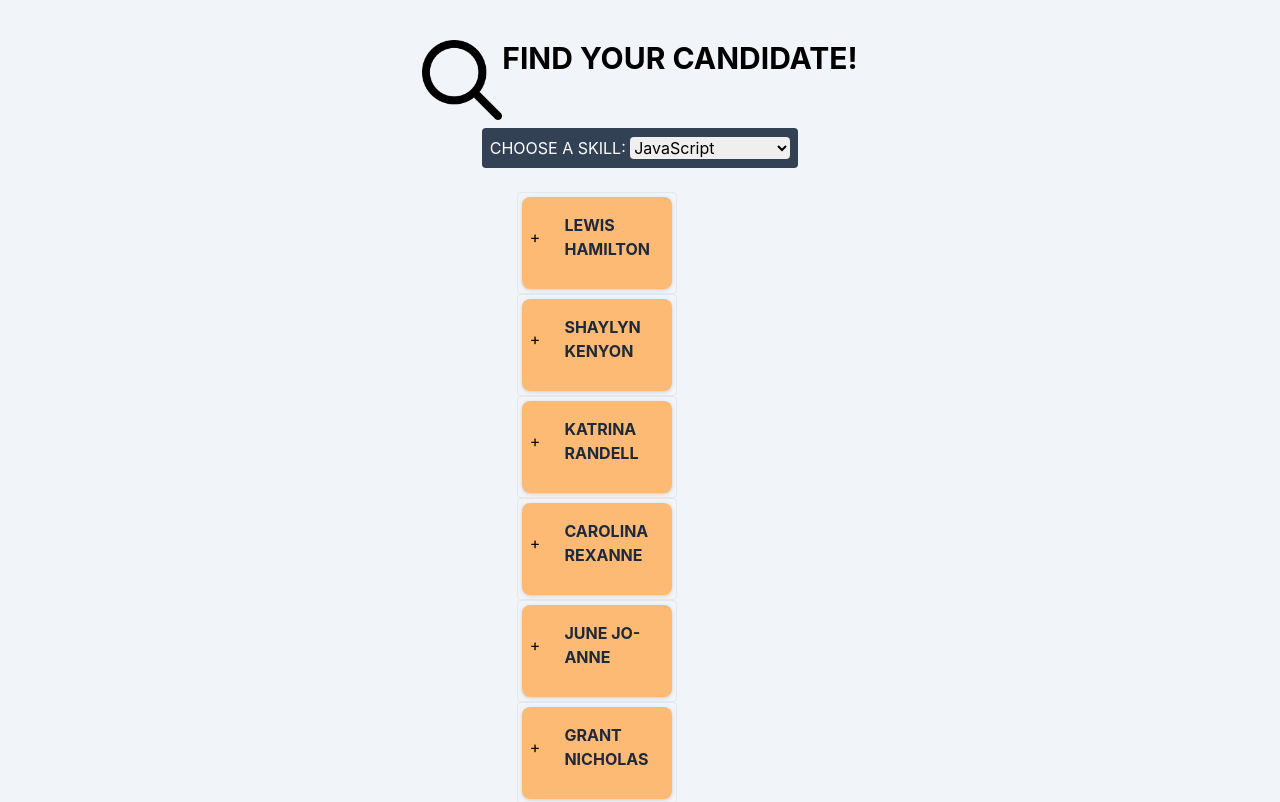
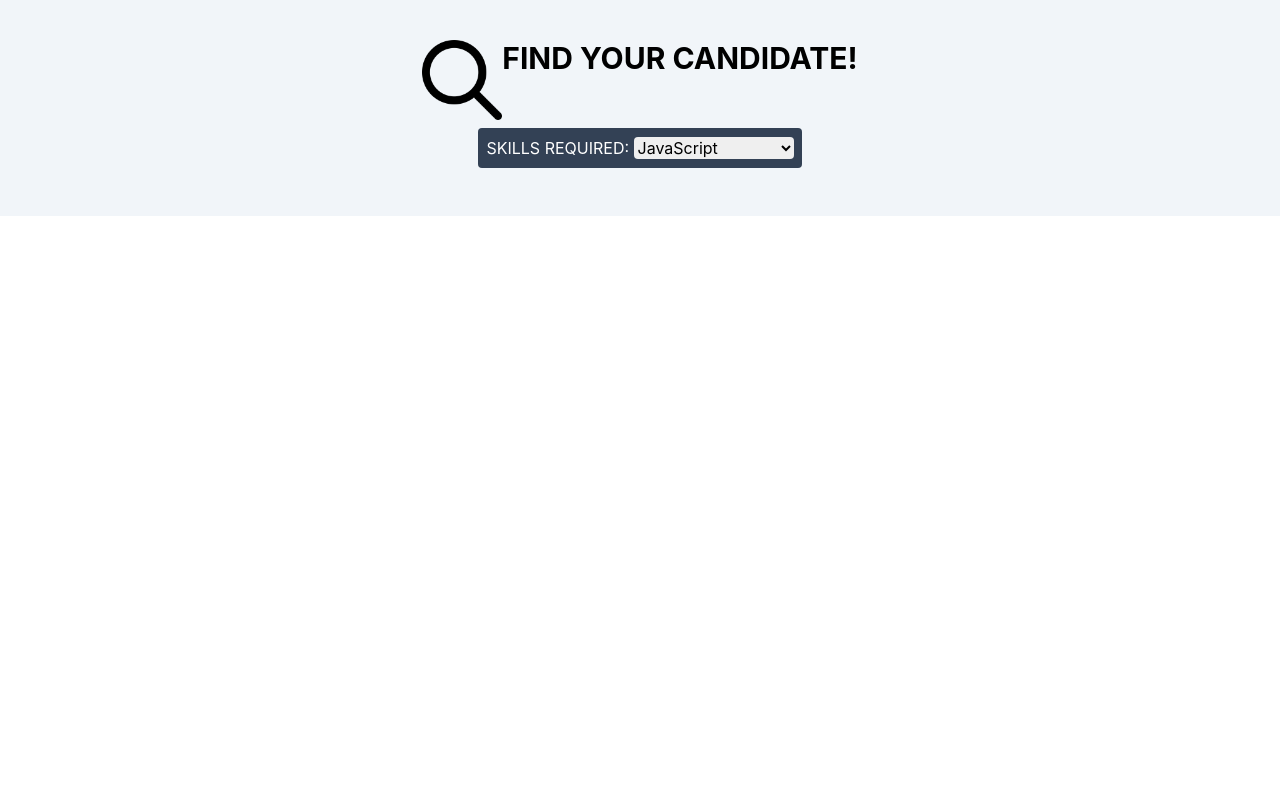
Before and after one commit to vglampard/CandidateMatcherVGFork, a React (Create React App) app in the folder jobsearch/: page / in a window 1280 px wide. Shown: the top 802 px of the page. Built offline with nearby package versions, Linux system fonts and the light colour scheme.

Commit message:
working with edges cleaned up

```diff
--- a/jobsearch/src/App.js
+++ b/jobsearch/src/App.js
@@ -9,27 +9,34 @@ import { candidateMatch } from "./util/match";
 export function App() {
   const [requiredSkills, setRequiredSkills] = useState([]);
   const [candidates, setCandidates] = useState(candidatesList);
+  const [showCandidates, setShowCandidates] = useState(false)
 
   function handleClick(candidates, requiredSkills, setCandidates) {
     candidateMatch(candidates, requiredSkills, setCandidates);
+    setShowCandidates(true);
   }
 
   return (
     <div className="bg-slate-100 w-full h-100vh p-10 flex flex-col justify-center items-center">
-      <Hero/>
+      <Hero />
       <Input
         requiredSkills={requiredSkills}
         setRequiredSkills={setRequiredSkills}
         candidates={candidates}
-      />{requiredSkills.length>0 &&   <button
-        onClick={() =>
-          handleClick(candidates, requiredSkills, setCandidates)
-        }
-      >
-        Get your candidate
-      </button>}
+      />
+      {requiredSkills.length > 0 && (
+        <>
+          <button
+            onClick={() =>
+              handleClick(candidates, requiredSkills, setCandidates)
+            }
+          >
+            Get your candidate
+          </button>
+          {showCandidates && <CandidateDisplay requiredSkills={requiredSkills} /> }
 
-      <CandidateDisplay requiredSkills={requiredSkills}/>
+        </>
+      )}
     </div>
   );
 }
--- a/jobsearch/src/components/Candidate/Candidate.js
+++ b/jobsearch/src/components/Candidate/Candidate.js
@@ -2,15 +2,13 @@ import { useState } from "react";
 export default function Candidate({ candidate, requiredSkills }) {
   const { email, name, match, extra, availability } = candidate;
   const [showMatch, setShowMatch] = useState(false);
-
-  console.log("RS:", requiredSkills.length);
 
   function showCandidateMatches() {
     setShowMatch(!showMatch);
   }
   return (
     <div
-      className={`flex  gap-3 flex-wrap m-1 w-[100%] rounded-lg p-2 drop-shadow ${
+      className={`flex gap-3 flex-wrap m-1 w-[100%] rounded-lg p-2 drop-shadow ${
         match && match.length === 0
           ? "bg-red-400"
           : match && requiredSkills && match.length === requiredSkills.length
@@ -18,34 +16,35 @@ export default function Candidate({ candidate, requiredSkills }) {
           : "bg-orange-300"
       } `}
     >
-      <div className="flex w-full gap-4 items-stretch ">
+      <div className="flex w-[100%] gap-4 items-stretch ">
         <button onClick={showCandidateMatches}>+</button>
         <p className=" m-2 rounded uppercase font-bold text-slate-800">
           {name}
         </p>
       </div>
 
-      <div className="flex gap-8 flex-wrap text-sm">
+      <div className="flex gap-8 flex-wrap w-[100%] text-sm">
         {showMatch && (
-          <div>
-            <p className="bg-white ">Contact: {email}</p>
-<div className="bg-orange-700 flex gap-3 rounded">
+          <div className="w-[100%] bg-slate-50 rounded m-3">
+            <p className="bg-white m-1 p-2">Contact: {email}</p>
+            <div className=" m-1 p-2 flex-col w-full flex gap-3 rounded">
               {match && match.length > 0 && (
-              <div className="flex flex-col bg-orange-50 ">
-                <p>Match: </p>
+                <div className="flex items-center ">
+             <p>✅</p>
+                  <div className="flex gap-2 p-2 bg-green-50">
                     {match.map((match) => (
                       <p>{match}</p>
                     ))}
                   </div>
+                </div>
               )}
-            <div className="flex flex-col">
-              <p>Other : </p>
+              <div className="flex gap-2 p-2">
+                <p>❓</p>
                 {showMatch && extra.map((match) => <p>{match}</p>)}
               </div>
             </div>
           </div>
         )}
-
       </div>
     </div>
   );
--- a/jobsearch/src/components/CandidateDisplay/CandidateDisplay.js
+++ b/jobsearch/src/components/CandidateDisplay/CandidateDisplay.js
@@ -4,10 +4,10 @@ import { candidatesList } from "../../candidatesData/candidatesList";
 
 export default function CandidateDisplay({ requiredSkills }) {
   return (
-    <div className="p-4">
+    <div className="p-4 w-[80vw] lg:w-[60vw]">
       {candidatesList.map((candidate) => {
         return (
-          <div className="w-[80vw] lg:w-[65%] border flex flex-cols justify-center rounded">
+          <div className="w-full border flex flex-cols justify-center rounded">
             <Candidate candidate={candidate} requiredSkills={requiredSkills} />
           </div>
         );
--- a/jobsearch/src/components/Input/Input.js
+++ b/jobsearch/src/components/Input/Input.js
@@ -37,7 +37,7 @@ export default function Input({ requiredSkills, setRequiredSkills }) {
       onSubmit={eventHandler}
     >
       <label for="skills" className="text-white uppercase">
-        Choose a skill:{" "}
+        Skills Required:{" "}
       </label>
       <select
         id="skills"
```
Lines whose indentation alone changed are shown as unchanged.
